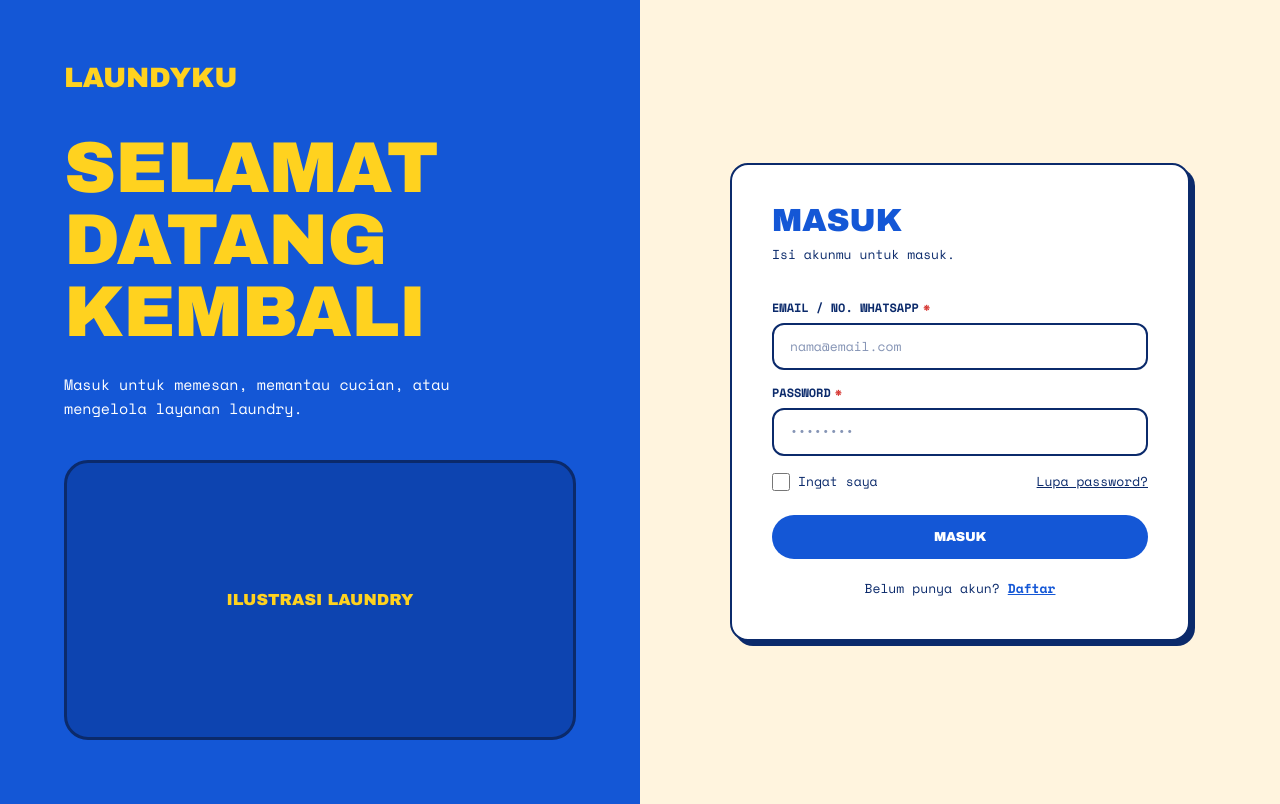
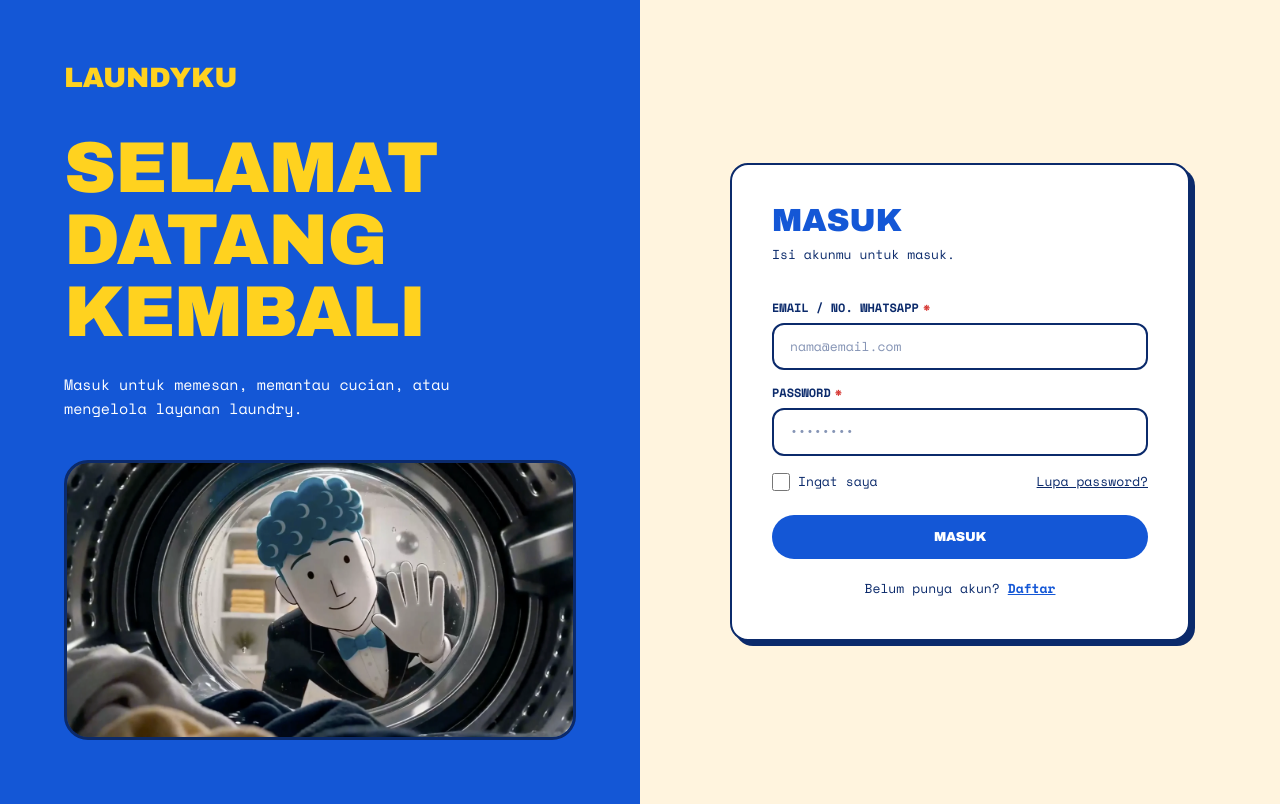
Before and after one commit to dimsssgt/washes, a Next.js app: page /login in a window 1280 px wide. Built offline with nearby package versions, Linux system fonts and the light colour scheme.

Commit message:
feat: pasang gambar hero-laundry.webp pada kotak ilustrasi login

```diff
--- a/app/(auth)/login/page.tsx
+++ b/app/(auth)/login/page.tsx
@@ -1,5 +1,6 @@
 import type { Metadata } from "next";
 import Link from "next/link";
+import Image from "next/image";
 import LoginForm from "@/feat/auth/LoginForm";
 
 export const metadata: Metadata = { title: "Masuk — Laundyku" };
@@ -40,21 +41,24 @@ export default function LoginPage() {
               Masuk untuk memesan, memantau cucian, atau mengelola layanan laundry.
             </p>
           </div>
-          {/* Placeholder gambar hero */}
+          {/* Gambar hero */}
           <div
             style={{
+              position: "relative",
               height: 280,
               border: "3px solid #0B2A6B",
               borderRadius: 24,
+              overflow: "hidden",
               background: "#0d44b0",
-              display: "flex",
-              alignItems: "center",
-              justifyContent: "center",
             }}
           >
-            <span style={{ color: "#FFD21F", fontFamily: "'Archivo Black', sans-serif", textTransform: "uppercase" }}>
-              Ilustrasi Laundry
-            </span>
+            <Image
+              src="/hero-laundry.webp"
+              alt="Ilustrasi Laundry"
+              fill
+              style={{ objectFit: "cover" }}
+              priority
+            />
           </div>
         </div>
 
```
